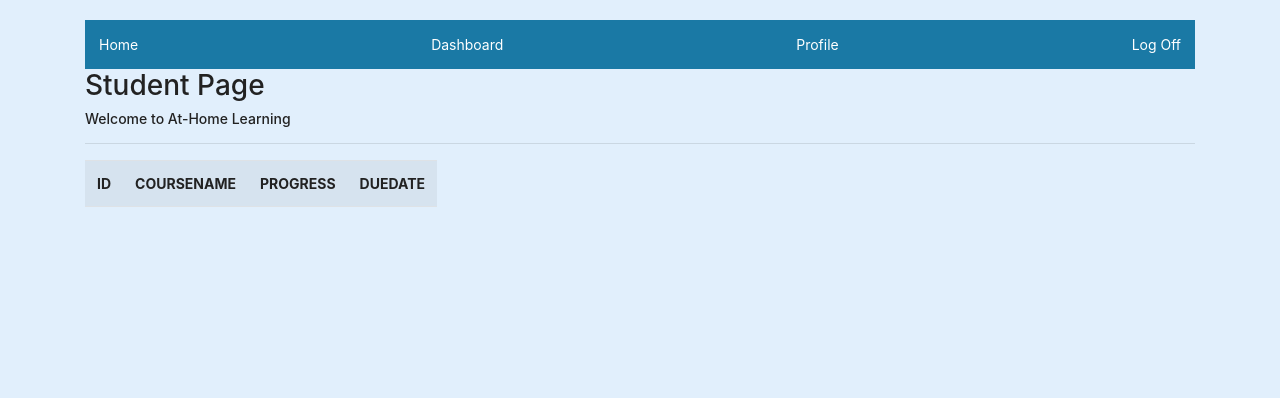
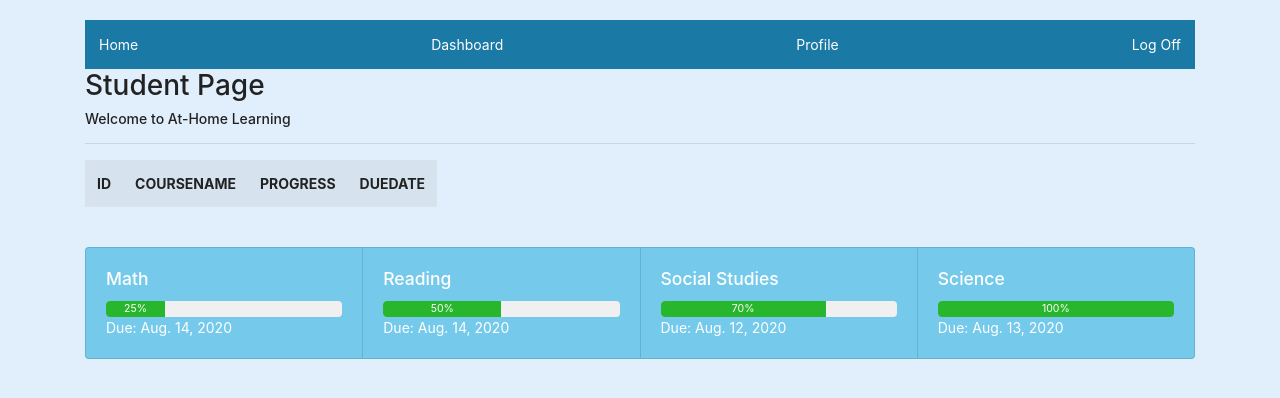
Before and after one commit to Woz-U-Group-Projects/new-team-freeze, a React (Create React App) app in the folder client-react/: page /Student in a window 1280 px wide. Shown: the top 398 px of the page. Built offline with nearby package versions, Linux system fonts and the light colour scheme; no server answers; sample sign-in values are in the browser's storage.

Commit message:
added cards and progress bars

```diff
--- a/client-react/src/Screens/Student.js
+++ b/client-react/src/Screens/Student.js
@@ -5,6 +5,8 @@ import {
     Link,
     //  Route
 } from "react-router-dom";
+
+import ProgressBar from 'react-bootstrap/ProgressBar';
 
 class Student extends React.Component {
     constructor(props) {
@@ -96,8 +98,45 @@ class Student extends React.Component {
                 {this.renderTableData()}
             </tbody>
         </table>
-    {/* </div> */}
 
+<div className="card-group">
+  <div className="card text-white bg-info mb-3">
+    <div className="card-body">
+      <h5 className="card-title">Math</h5>
+      <div>
+          <ProgressBar variant="success" now={25} label={`${25}%`} />
+      </div>
+      <p className="card-text">Due: Aug. 14, 2020</p>
+    </div>
+  </div>
+  <div className="card text-white bg-info mb-3">
+    <div className="card-body">
+      <h5 className="card-title">Reading</h5>
+      <div>
+          <ProgressBar variant="success" now={50} label={`${50}%`} />
+      </div>
+      <p className="card-text">Due: Aug. 14, 2020</p>
+    </div>
+  </div>
+  <div className="card text-white bg-info mb-3">
+    <div className="card-body">
+      <h5 className="card-title">Social Studies</h5>
+      <div>
+          <ProgressBar variant="success" now={70} label={`${70}%`} />
+      </div>
+      <p className="card-text">Due: Aug. 12, 2020</p>
+    </div>
+  </div>
+  <div className="card text-white bg-info mb-3">
+    <div className="card-body">
+      <h5 className="card-title">Science</h5>
+      <div>
+          <ProgressBar variant="success" now={100} label={`${100}%`} />
+      </div>
+      <p className="card-text">Due: Aug. 13, 2020</p>
+    </div>
+  </div>
+</div>
 </div>
 
         )
```
